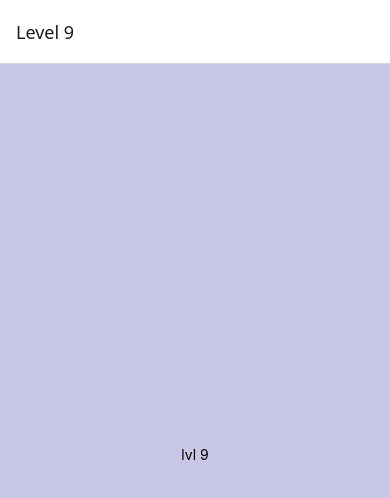
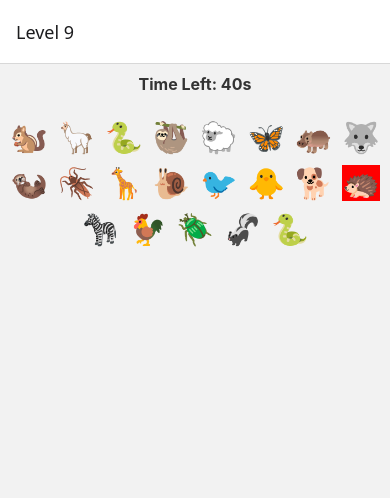
Before and after one commit to Deknas1995/10LevelGameApp, a React Native app: screen / in a window 390 px wide. Shown: the top 498 px of the page. Built offline with nearby package versions, Linux system fonts and the light colour scheme.

Commit message:
added lvl 9

```diff
--- a/Screens/Level9.js
+++ b/Screens/Level9.js
@@ -1,30 +1,248 @@
-import React, { useEffect, useState } from "react";
-import { View, Text, StyleSheet, Pressable } from "react-native";
-import { Button } from "react-native-web";
+import { shuffle } from 'lodash';
+import React, { useEffect, useState, useRef } from "react";
+import {
+  View,
+  Text,
+  StyleSheet,
+  Pressable,
+  ScrollView,
+  Dimensions,
+  Modal,
+  TouchableOpacity,
+} from "react-native";
+
+const emojiList = [
+  "🦈", "🐛", "🐑", "🐝", "🐋", "🦉", "🐀", "🦄", "🐕", "🐢",
+  "🦜", "🐠", "🐓", "🐷", "🦍", "🐘", "🐂", "🐶", "🦧", "🐄",
+  "🦥", "🦦", "🐱", "🦚", "🐡", "🦨", "🦩", "🦙", "🐬", "🦃",
+  "🦒", "🐕‍🦺", "🦭", "🐌", "🐟", "🐜", "🪳", "🦘", "🐅", "🐞",
+  "🐒", "🐎", "🦦", "🐪", "🐧", "🐃", "🐒", "🐹", "🦅", "🦋",
+  "🦣", "🐇", "🐿️", "🐍", "🦎", "🐩", "🐗", "🦌", "🦢", "🐥",
+  "🦫", "🐏", "🪶", "🐭", "🦦", "🐴", "🐬", "🐇", "🐯", "🐾",
+  "🦛", "🐓", "🦏", "🐿️", "🦄", "🐬", "🐒", "🦓", "🦨", "🐹",
+  "🐖", "🐸", "🦥", "🐒", "🦆", "🐒", "🦤", "🦦", "🦢", "🐣",
+  "🐺", "🦦", "🐔", "🐤", "🦢", "🐸", "🦥", "🐦", "🐿️", "🦙",
+  "🦭", "🦮", "🐾", "🦢", "🦬", "🦡", "🐜", "🦎", "🐇", "🐦",
+  "🦜", "🐋", "🪲", "🐙", "🦂", "🕷️", "🦗", "🐊", "🦧", "🐩",
+  "🐾", "🦛", "🐉", "🐕‍🦺", "🦒", "🦦", "🐏", "🦄", "🐢", "🦜",
+  "🐠", "🐓", "🐷", "🦍", "🐘", "🐂", "🐶", "🦧", "🐄", "🦥",
+  "🦦", "🐱", "🦚", "🐡", "🦨", "🦩", "🦙", "🐬", "🦃", "🦒",
+  "🐕‍🦺", "🦭", "🐌", "🐟", "🐜", "🪳", "🦘", "🐅", "🐞", "🐒",
+  "🐎", "🦦", "🐪", "🐧", "🐃", "🐒", "🐹", "🦅", "🦋", "🦣",
+  "🐇", "🐿️", "🐍", "🦎", "🐩", "🐗", "🦌", "🦢", "🐥", "🦫",
+  "🐏", "🪶", "🐭", "🦦", "🐴", "🐬", "🐇", "🐯", "🐾", "🦛",
+  "🐓", "🦏", "🐿️", "🦄", "🐬", "🦛", "🦓", "🦨", "🐹", "🐖",
+  "🐸", "🦥", "🐒", "🦆", "🐒", "🦤", "🦦", "🦢", "🐣", "🐺",
+  "🦦", "🐔", "🐤", "🦢", "🐸", "🦥", "🐦", "🐿️", "🦙", "🦭",
+  "🦮", "🐾", "🦢", "🦬", "🦡", "🐜", "🦎", "🐇", "🐦", "🦜",
+  "🐋", "🪲", "🐙", "🦂", "🕷️", "🦗", "🐊", "🦧", "🐩", "🐾",
+  "🪲", "🦛", "🐉", "🐕‍🦺", "🦒", "🦦", "🐏", "🦄", "🐢", "🦜",
+  "🐠", "🐓", "🐷", "🦍", "🐘", "🐂", "🐶", "🦧", "🐄", "🦥",
+  "🦦", "🐱", "🦚", "🐡", "🦨", "🦩", "🦙", "🐬", "🦃", "🦒",
+  "🐕‍🦺", "🦭", "🐌", "🐟", "🐜", "🪳", "🦘", "🐅", "🐞", "🐒",
+  "🐎", "🦦", "🐪", "🐧", "🐃", "🐒", "🐹", "🦅", "🦋", "🦣",
+  "🐇", "🐿️", "🐍", "🦎", "🐩", "🐗", "🦌", "🦢", "🐥", "🦫",
+  "🐏", "🪶", "🐭", "🦦", "🐴", "🐬", "🐇", "🐯", "🐾", "🦛",
+  "🐓", "🦏", "🐿️", "🦄", "🐬", "🦦", "🦓", "🦨", "🐹", "🐖",
+  "🐸", "🦥", "🐒", "🦆", "🐒", "🦤", "🦦", "🦢", "🐣", "🐺",
+  "🦦", "🐔", "🐤", "🦢", "🐸", "🦥", "🐦", "🐿️", "🦙", "🦭",
+  "🦮", "🐾", "🦢", "🦬", "🦡", "🐜", "🦎", "🐇", "🐦", "🦜",
+  "🐋", "🪲", "🐙", "🦂", "🕷️", "🦗", "🐊", "🦧", "🐩", "🐾",
+  "🦛", "🦛", "🐉", "🐕‍🦺", "🦒", "🦦", "🐏", "🦄"
+];
+
 
 export default function Level9({ navigation }) {
+  const timeDuration = 45;
+  const startAnimals = 20;
+  const [animalCount, setAnimalCount] = useState(startAnimals);
+  const [timeLeft, setTimeLeft] = useState(timeDuration);
+  const [message, setMessage] = useState(""); // State for message visibility
+  const [messageColor, setMessageColor] = useState("red"); // New state for message color
+  const [foundCounter, setFoundCounter] = useState(0);
+  const [bgColor, setBgColor] = useState("transparent");
+  const timerRef = useRef(null);
+
+  const [shuffledEmojis, setShuffledEmojis] = useState([]);
+
+  const handleShuffle = () => {
+    const shuffled = shuffle(emojiList).slice(0, animalCount); // Shuffle and slice the list
+    const randomIndex = Math.floor(Math.random() * shuffled.length); // Generate a random index
+    shuffled.splice(randomIndex, 0, "🦔"); // Insert 🦔 at the random index
+    setShuffledEmojis(shuffled); // Update the state with shuffled emojis
+
+    setTimeout(() => {
+      setMessage("");
+    }, 3000);
+
+  };
 
 
+  // Start the timer countdown
+  const startTimer = () => {
+    if (timerRef.current) {
+      clearInterval(timerRef.current);
+    }
+
+    timerRef.current = setInterval(() => {
+      setTimeLeft((prevTime) => {
+        if (prevTime === 1) {
+          clearInterval(timerRef.current);
+          showMessageAndReset(); // Show the message and reset game
+        }
+        return prevTime - 1;
+      });
+    }, 1000);
+  };
+
+  // Show the "you failed" message for 2 seconds and reset the timer
+  const showMessageAndReset = () => {
+    setFoundCounter(0);
+    setMessage("You failed! Try again!"); // Show the message
+    setMessageColor("red"); // Set the message color to red
+
+    setTimeout(() => {
+      setAnimalCount(startAnimals);
+      handleShuffle();
+      setMessage(""); // Hide the message after 2 seconds
+      setTimeLeft(timeDuration); // Reset the timer
+      startTimer(); // Restart the timer
+    }, 2000); // 2-second delay
+  };
+
+  // Handle emoji press (check if it matches the hedgehog)
+  const handlePress = (emoji) => {
+    if (emoji === "🦔") {
+      console.log("U FOUND HIM!");
+      //setMessage("You found the hedgehog!"); // Show a success message
+      //setMessageColor("green"); // Set the message color to green
+      setBgColor("lightgreen")
+      setTimeout(() => {
+        setBgColor("transparent")
+      }, 300);
+
+      setAnimalCount((prev) => prev + 50);
+      handleShuffle();
+
+      setFoundCounter((prev) => prev + 1);
+    }
+  };
+
+  useEffect(() => {
+    setAnimalCount((prev) => prev + 50);
+    handleShuffle(); // Shuffle emojis when component mounts
+    startTimer(); // Start the timer when component mounts
+
+    return () => {
+      if (timerRef.current) {
+        clearInterval(timerRef.current); // Clean up timer when component unmounts
+      }
+    };
+  }, []);
+
   return (
-    <View style={styles.container}>
-      <Text>lvl 9</Text>
-    </View>
+    <>
+      {/* Modal shown when enough hedghes found */}
+      {foundCounter >= 6 ? (
+        <Modal
+          visible={true}
+          animationType="slide"
+          transparent={true}
+        >
+          <View style={styles.modalContainer}>
+            <View style={styles.modalContent}>
+              <Text style={styles.modalText}>Congratulations, You Win!</Text>
+            </View>
+          </View>
+        </Modal>
+      ) : (
+        <>
+          {/* The rest of the game content */}
+          <Text style={styles.timerText}>Time Left: {timeLeft}s</Text>
+          {message !== "" && (
+            <Text style={[styles.messageText, { color: messageColor }]}>
+              {message}
+            </Text>
+          )}
+
+          {/* ScrollView for scrolling the emoji list */}
+          <ScrollView
+            style={[styles.scrollView, { height: 1 }, {backgroundColor: bgColor}]}
+            contentContainerStyle={styles.container}
+          >
+            {shuffledEmojis.slice(0, animalCount).map((emoji, index) => (
+              <Pressable key={index} onPress={() => handlePress(emoji)}>
+                <Text
+                  style={[
+                    styles.emoji,
+                    { backgroundColor: emoji === "🦔" ? "red" : null /**/},
+                  ]}
+                >
+                  {emoji}
+                </Text>
+              </Pressable>
+            ))}
+          </ScrollView>
+        </>
+      )}
+    </>
   );
+
 }
 
 const styles = StyleSheet.create({
   container: {
-    padding: 70,
-    height: "100%",
-    width: "100%",
+    flex: 1,
     justifyContent: "center",
     alignItems: "center",
-    backgroundColor: "rgb(200,200,230)",
+    paddingTop: 50,
   },
-  counterText: {
-    fontSize: 20,
+  timerText: {
+    marginTop: 10,
+    marginBottom: 20,
+    fontSize: 16,
     fontWeight: "bold",
-    color: "rgb(50,50,50)",
-    marginVertical: 5,
+    color: "#333", // Timer text color
+    textAlign: "center",
+  },
+  messageText: {
+    fontSize: 18,
+    fontWeight: "bold",
+    color: "red", // Error message color
+    marginBottom: 20,
+    textAlign: "center",
+  },
+  scrollView: {
+    width: "100%",
+  },
+  container: {
+    flexDirection: "row",
+    flexWrap: "wrap",
+    justifyContent: "center", // Center the emojis
+  },
+  emoji: {
+    fontSize: 30,
+    margin: 5, // Add spacing between emojis
+  },
+
+  modalContainer: {
+    flex: 1,
+    justifyContent: "center",
+    alignItems: "center",
+    backgroundColor: "rgba(0, 0, 0, 0.5)",
+  },
+  modalContent: {
+    backgroundColor: "white",
+    padding: 20,
+    borderRadius: 10,
+    width: "80%",
+    alignItems: "center",
+  },
+  modalText: {
+    fontSize: 28,
+    fontWeight: "bold",
+    marginBottom: 20,
+    textAlign:"center",
+    color: "rgb(0,140,0)"
   },
 });
```
